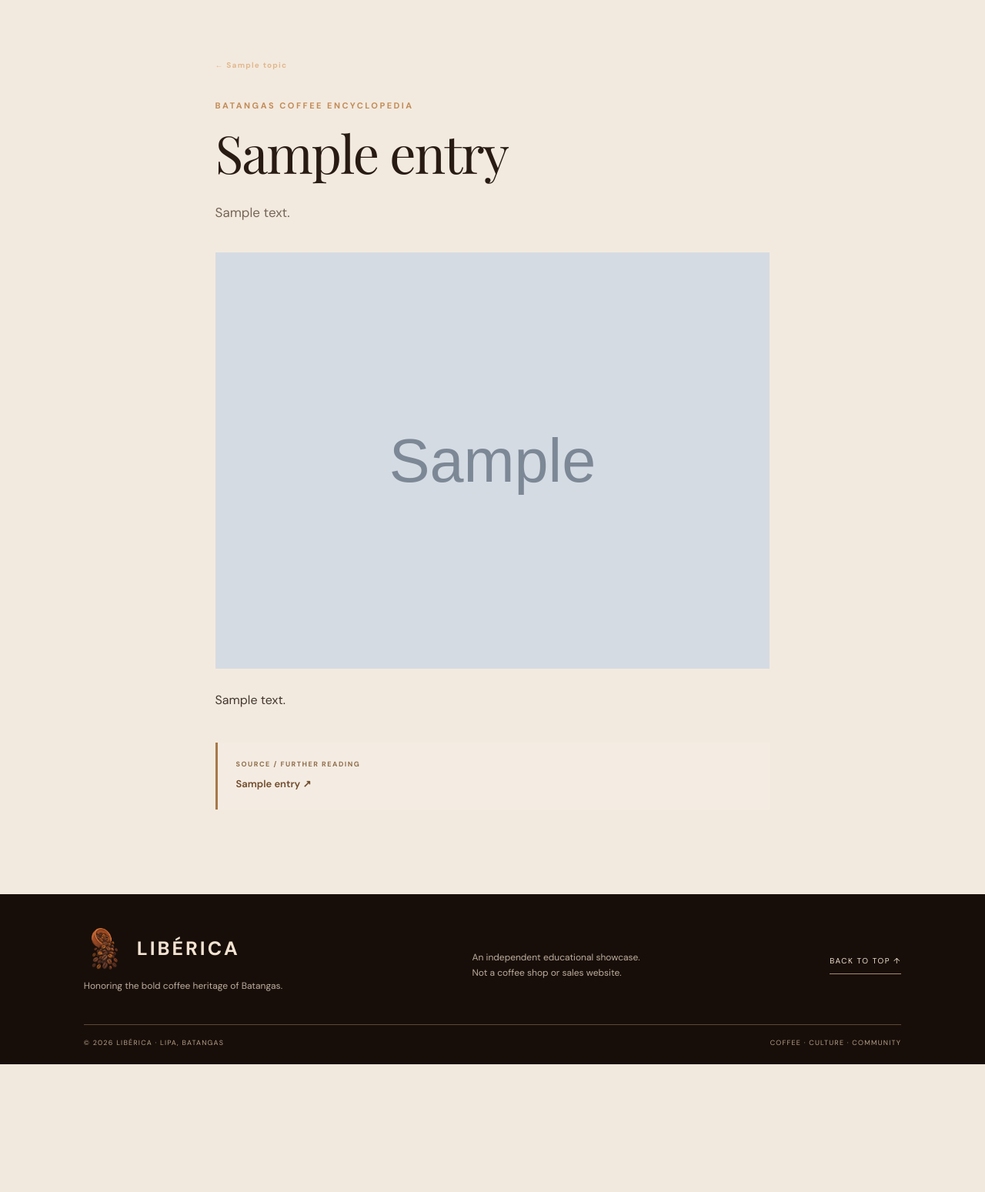
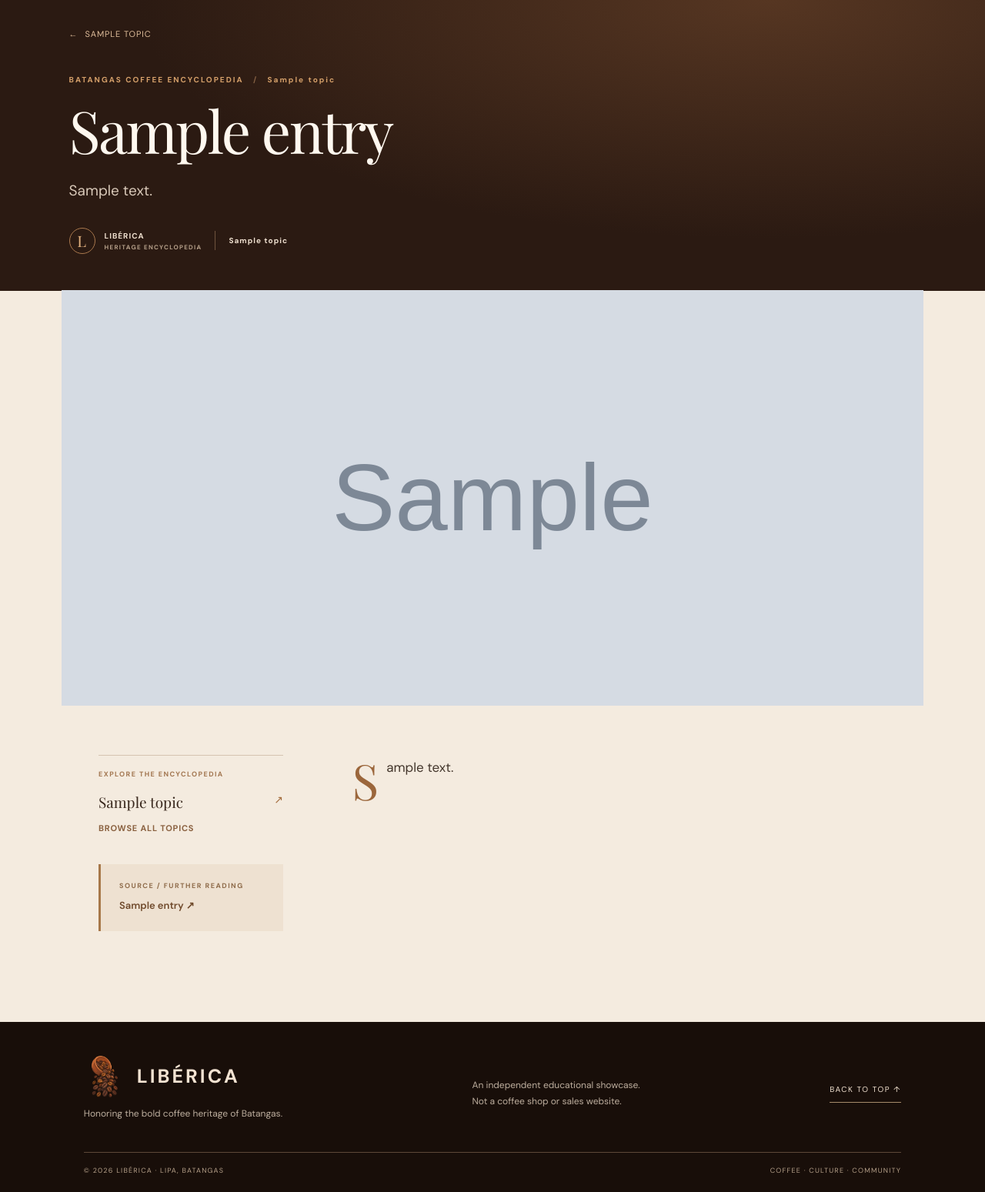
Before and after one commit to RpTolentino711/liberica-barako-heritage, a Laravel app: template resources/views/encyclopedia/entry.blade.php in a window 1280 px wide. Shown: the part 132-1681 px from the top of the page at 77% size. Before the commit the page ends 1515 px from the top, so only its background shows below. Run offline with Laravel 12, Linux system fonts and the light colour scheme; the template is opened without the code that fills it: most values are stand-ins (such as "Sample title", 1, 10 or a date in 2020); grey boxes marked "Sample" are stand-in pictures; some web fonts are replaced.

Commit message:
Style encyclopedia entries as editorial articles

```diff
--- a/public/css/landing.css
+++ b/public/css/landing.css
@@ -2946,20 +2946,36 @@ a:focus-visible,button:focus-visible,input:focus-visible,textarea:focus-visible
 .encyclopedia-entry-grid { display: grid; grid-template-columns: repeat(2, minmax(0, 1fr)); gap: 20px; }
 .encyclopedia-entry-card { min-height: 300px; }
 .encyclopedia-entry-card img { width: calc(100% + 60px); max-width: none; height: 230px; margin: -30px -30px 24px; object-fit: cover; background: #e9ddcd; }
-.encyclopedia-reading { max-width: 900px; margin: 0 auto; padding: 72px 7% 110px; }
-.encyclopedia-reading h1 { font-size: clamp(38px, 6vw, 68px); color: #281b14; }
-.encyclopedia-reading .eyebrow { margin-bottom: 17px; }
-.encyclopedia-reading .encyclopedia-lead { color: #756657; font-size: 17px; }
-.encyclopedia-reading-image { width: 100%; max-height: 560px; margin: 36px 0 20px; object-fit: cover; }
-.encyclopedia-reading-body { color: #44372d; font-size: 16px; line-height: 1.95; white-space: normal; }
-.encyclopedia-reading-body p { margin: 0 0 1.35em; }
+.encyclopedia-article { padding: 0 0 100px; background: #f4ebdf; }
+.encyclopedia-article-header { padding: 32px max(7%, calc((100% - 1120px) / 2)) 48px; color: #fff8ef; background: radial-gradient(ellipse at 78% 0%, #563622 0, #2b1a12 58%); }
+.encyclopedia-article-back { display: inline-flex; gap: 9px; align-items: center; margin-bottom: 46px; color: #dfbd9a; font-size: 11px; letter-spacing: .08em; text-transform: uppercase; }
+.encyclopedia-article-back:hover { color: #fff8ef; }
+.encyclopedia-article-header .eyebrow { margin: 0 0 18px; color: #d5a06a; font-size: 10px; font-weight: 700; letter-spacing: .2em; }
+.encyclopedia-article-header .eyebrow span { padding: 0 8px; color: #866244; }
+.encyclopedia-article-header h1 { max-width: 900px; margin: 0; color: #fff8ef; font: 400 clamp(42px, 6.5vw, 76px)/1.07 var(--serif); letter-spacing: -.035em; text-wrap: balance; }
+.encyclopedia-article-deck { max-width: 720px; margin: 22px 0 30px; color: #d8c8b8; font-size: clamp(16px, 1.5vw, 19px); line-height: 1.8; }
+.encyclopedia-article-byline { display: flex; align-items: center; gap: 12px; color: #efe0cf; font-size: 10px; font-weight: 700; letter-spacing: .1em; }
+.encyclopedia-article-byline small { display: block; margin-top: 3px; color: #b6a08a; font-size: 8px; letter-spacing: .16em; }
+.byline-mark { display: grid; place-items: center; width: 34px; height: 34px; border: 1px solid #a9784d; border-radius: 50%; color: #e1b07e; font: 400 20px var(--serif); }
+.byline-divider { width: 1px; height: 25px; margin: 0 5px; background: #70533e; }
+.encyclopedia-article-figure { max-width: 1120px; height: clamp(280px, 46vw, 540px); margin: -1px auto 0; overflow: hidden; background: #281b14; }
+.encyclopedia-reading-image { display: block; width: 100%; height: 100%; object-fit: cover; }
+.encyclopedia-article-layout { display: grid; grid-template-columns: minmax(180px, 240px) minmax(0, 700px); justify-content: center; gap: clamp(40px, 7vw, 100px); max-width: 1120px; margin: 0 auto; padding: 64px 48px 0; }
+.encyclopedia-article-aside { align-self: start; position: sticky; top: 32px; padding: 18px 0; border-top: 1px solid #d5c4b1; }
+.encyclopedia-article-aside > .section-number { display: block; margin-bottom: 18px; color: #a27650; font-size: 9px; letter-spacing: .16em; }
+.encyclopedia-article-aside .aside-topic { display: flex; justify-content: space-between; gap: 12px; color: #38271c; font: 400 19px/1.35 var(--serif); }
+.encyclopedia-article-aside .aside-topic span { color: #a36c3c; font: 14px var(--sans); }
+.encyclopedia-article-aside .aside-all { display: inline-block; margin-top: 14px; color: #8a6140; font-size: 11px; font-weight: 700; letter-spacing: .07em; text-transform: uppercase; }
+.encyclopedia-reading-body { color: #44372d; font-size: 17px; line-height: 1.95; white-space: normal; }
+.encyclopedia-reading-body p { margin: 0 0 1.45em; }
+.encyclopedia-reading-body p:first-child::first-letter { float: left; padding: 8px 10px 0 0; color: #9b663b; font: 400 64px/.78 var(--serif); }
 .encyclopedia-source-card {
     display: grid;
     gap: 10px;
-    margin-top: 40px;
+    margin-top: 38px;
     padding: 22px 24px;
     border-left: 3px solid #a77849;
-    background: #f4ece2;
+    background: #eee1d1;
 }
 .encyclopedia-source-card .section-number { color: #8f6c4b; font-size: 9px; letter-spacing: 1.5px; }
 .encyclopedia-source-card a { color: #704a2c; font-size: 13px; font-weight: 600; line-height: 1.6; }
@@ -2976,7 +2992,18 @@ a:focus-visible,button:focus-visible,input:focus-visible,textarea:focus-visible
     .encyclopedia-entry-card img { width: calc(100% + 48px); margin: -24px -24px 21px; }
     .encyclopedia-topic-tabs { flex-direction: column; }
     .encyclopedia-topic-tabs a { width: 100%; }
-    .encyclopedia-reading { padding-top: 52px; }
+    .encyclopedia-article { padding-bottom: 64px; }
+    .encyclopedia-article-header { padding: 22px 24px 34px; }
+    .encyclopedia-article-back { margin-bottom: 38px; font-size: 9px; }
+    .encyclopedia-article-header .eyebrow { font-size: 8px; line-height: 1.7; }
+    .encyclopedia-article-header h1 { font-size: clamp(38px, 11vw, 56px); }
+    .encyclopedia-article-deck { margin: 18px 0 25px; font-size: 15px; }
+    .encyclopedia-article-figure { height: 280px; }
+    .encyclopedia-article-layout { grid-template-columns: 1fr; gap: 25px; padding: 34px 24px 0; }
+    .encyclopedia-article-aside { position: static; padding: 16px 0; }
+    .encyclopedia-reading-body { font-size: 16px; line-height: 1.85; }
+    .encyclopedia-reading-body p:first-child::first-letter { font-size: 56px; }
+    .encyclopedia-source-card { margin-top: 25px; }
 }
 
 @media (max-width: 1100px) {
--- a/resources/views/encyclopedia/entry.blade.php
+++ b/resources/views/encyclopedia/entry.blade.php
@@ -1,22 +1,38 @@
 @extends('layouts.landing')
 
 @section('content')
-<article class="encyclopedia-reading">
-    <a class="encyclopedia-back-link" href="{{ route('encyclopedia.topic', $topic->slug) }}">← {{ $topic->name }}</a>
-    <p class="eyebrow gold">BATANGAS COFFEE ENCYCLOPEDIA</p>
-    <h1>{{ $entry->title }}</h1>
-    <p class="encyclopedia-lead">{{ $entry->summary }}</p>
-    @if($entry->image_path)<img class="encyclopedia-reading-image" src="{{ str_starts_with($entry->image_path, 'assets/') ? asset($entry->image_path) : asset('storage/'.$entry->image_path) }}" alt="" loading="lazy">@endif
-    <div class="encyclopedia-reading-body">
-        @foreach(preg_split('/\R\s*\R/', trim($entry->body), -1, PREG_SPLIT_NO_EMPTY) as $paragraph)
-            <p>{{ trim($paragraph) }}</p>
-        @endforeach
+<article class="encyclopedia-article">
+    <header class="encyclopedia-article-header">
+        <a class="encyclopedia-article-back" href="{{ route('encyclopedia.topic', $topic->slug) }}"><span aria-hidden="true">←</span> {{ $topic->name }}</a>
+        <p class="eyebrow">BATANGAS COFFEE ENCYCLOPEDIA <span aria-hidden="true">/</span> {{ $topic->name }}</p>
+        <h1>{{ $entry->title }}</h1>
+        <p class="encyclopedia-article-deck">{{ $entry->summary }}</p>
+        <div class="encyclopedia-article-byline"><span class="byline-mark" aria-hidden="true">L</span><span>LIBÉRICA <small>HERITAGE ENCYCLOPEDIA</small></span><span class="byline-divider" aria-hidden="true"></span><span>{{ $topic->name }}</span></div>
+    </header>
+
+    @if($entry->image_path)
+        <figure class="encyclopedia-article-figure">
+            <img class="encyclopedia-reading-image" src="{{ str_starts_with($entry->image_path, 'assets/') ? asset($entry->image_path) : asset('storage/'.$entry->image_path) }}" alt="" fetchpriority="high">
+        </figure>
+    @endif
+
+    <div class="encyclopedia-article-layout">
+        <aside class="encyclopedia-article-aside">
+            <span class="section-number">EXPLORE THE ENCYCLOPEDIA</span>
+            <a href="{{ route('encyclopedia.topic', $topic->slug) }}" class="aside-topic">{{ $topic->name }} <span aria-hidden="true">↗</span></a>
+            <a href="{{ route('encyclopedia.index') }}" class="aside-all">Browse all topics</a>
+            @if($entry->source_url && $entry->source_label)
+                <div class="encyclopedia-source-card" aria-label="Entry source">
+                    <span class="section-number">SOURCE / FURTHER READING</span>
+                    <a href="{{ $entry->source_url }}" target="_blank" rel="noopener noreferrer">{{ $entry->source_label }} <span aria-hidden="true">↗</span></a>
+                </div>
+            @endif
+        </aside>
+        <div class="encyclopedia-reading-body">
+            @foreach(preg_split('/\R\s*\R/', trim($entry->body), -1, PREG_SPLIT_NO_EMPTY) as $paragraph)
+                <p>{{ trim($paragraph) }}</p>
+            @endforeach
+        </div>
     </div>
-    @if($entry->source_url && $entry->source_label)
-        <aside class="encyclopedia-source-card" aria-label="Entry source">
-            <span class="section-number">SOURCE / FURTHER READING</span>
-            <a href="{{ $entry->source_url }}" target="_blank" rel="noopener noreferrer">{{ $entry->source_label }} <span aria-hidden="true">↗</span></a>
-        </aside>
-    @endif
 </article>
 @endsection
--- a/resources/views/layouts/landing.blade.php
+++ b/resources/views/layouts/landing.blade.php
@@ -10,7 +10,7 @@
     <link rel="preconnect" href="https://fonts.gstatic.com" crossorigin>
     <link href="https://fonts.googleapis.com/css2?family=DM+Sans:wght@400;500;600;700&family=Playfair+Display:ital,wght@0,400;0,500;0,600;1,400;1,500&display=swap" rel="stylesheet">
     <link rel="icon" type="image/png" href="{{ asset('assets/coffee_Liberica_bean.png') }}">
-    <link rel="stylesheet" href="{{ asset('css/landing.css') }}?v=encyclopedia-images-3">
+    <link rel="stylesheet" href="{{ asset('css/landing.css') }}?v=encyclopedia-article-4">
     <link rel="stylesheet" href="https://unpkg.com/leaflet@1.9.4/dist/leaflet.css">
     <script defer src="{{ asset('js/landing.js') }}"></script>
     <script defer src="https://unpkg.com/leaflet@1.9.4/dist/leaflet.js"></script>
```
